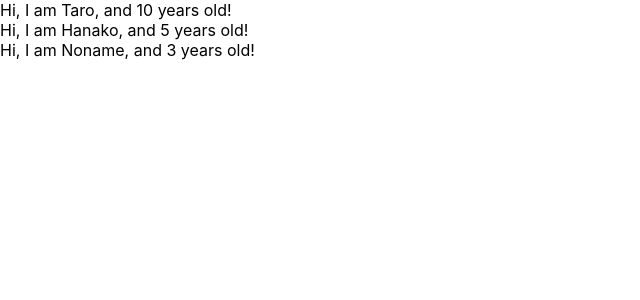
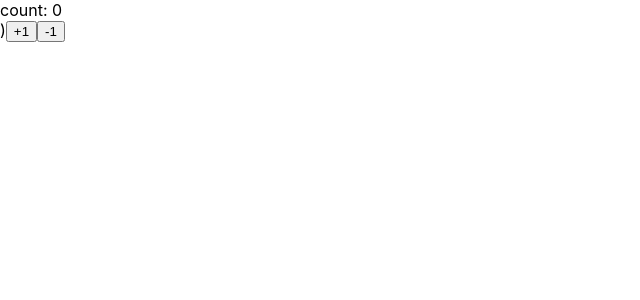
Before and after one commit to oisan1105/udemy-react-redux-crud-application, a React (Create React App) app: page / in a window 1280 px wide. Shown: the top 300 px of the page, without its empty margins (0-640 px from the left). Built offline with nearby package versions, Linux system fonts and the light colour scheme.

Commit message:
learn state and setState

```diff
--- a/src/App.js
+++ b/src/App.js
@@ -1,34 +1,48 @@
-import { useState } from "react";
-import PropTypes from 'prop-types';
+import React, { Component,useState }from "react";
 
-function App() {
-  const profiles = [
-    { name: "Taro", age: 10 },
-    { name: "Hanako", age: 5 },
-    { name: "Noname", age:3 },
-  ]
-  return (
-<div>
-  {
-    profiles.map((profile, index) => {
-       return <User name={profile.name} age={profile.age} key={index}/>
-    })
+
+const App = () =>(<Counter></Counter>)
+
+
+class Counter extends Component {
+  constructor(props) {
+    super(props)
+    this.state = { count: 0 }
   }
-</div>
-  )
+
+  handlePlusButton = () => {
+    const currentCount = this.state.count
+    this.setState({ count: currentCount + 1 })
+  }
+
+  handleMinusButton = () => {
+    const currentCount = this.state.count
+    this.setState({ count: currentCount - 1 })
+  }
+
+  render() {
+    return(
+      <React.Fragment>
+        <div>count: { this.state.count } </div>)
+        <button onClick={this.handlePlusButton}>+1</button>
+        <button onClick={this.handleMinusButton}>-1</button>
+      </React.Fragment>
+    )
+  }
 }
 
 
-
-const User = (props) => {
-  return <div>Hi, I am {props.name}, and {props.age} years old! </div>
-}
-
-
-User.propTyepes = {
-  name: PropTypes.string,
-  age : PropTypes.number.isRequired
-}
-
+// const CounterNew = () => {
+//   const [state, setstate] = useState(0)
+//   const handlePlusButton = () => setstate(state+1)
+//   const handleMinusButton = () => setstate(state-1)
+//   return(
+//     <>
+//       <div>count: {state} </div>)
+//       <button onClick={handlePlusButton}>+1</button>
+//       <button onClick={handleMinusButton}>-1</button>
+//     </>
+//   )
+// }
 
 export default App;
```
